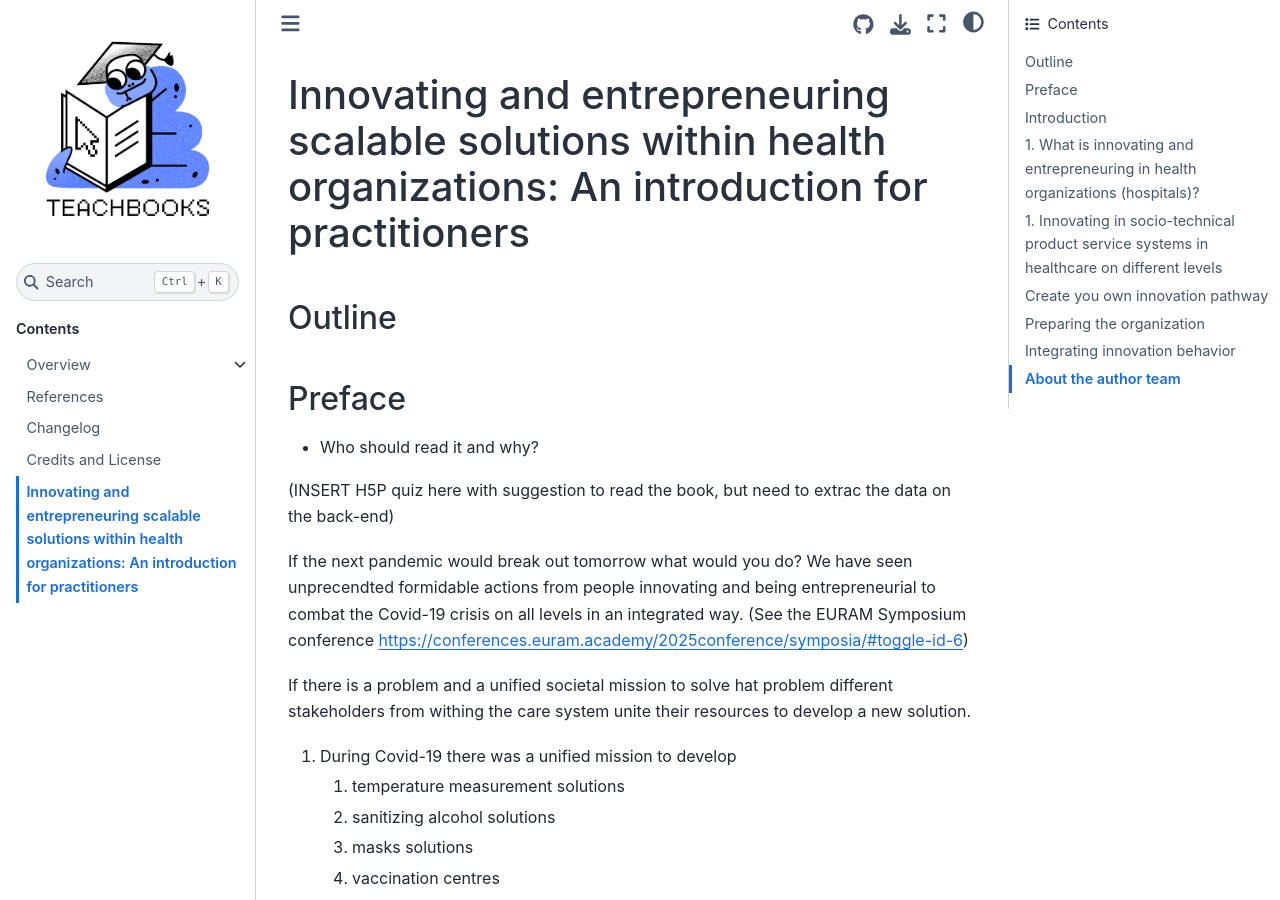
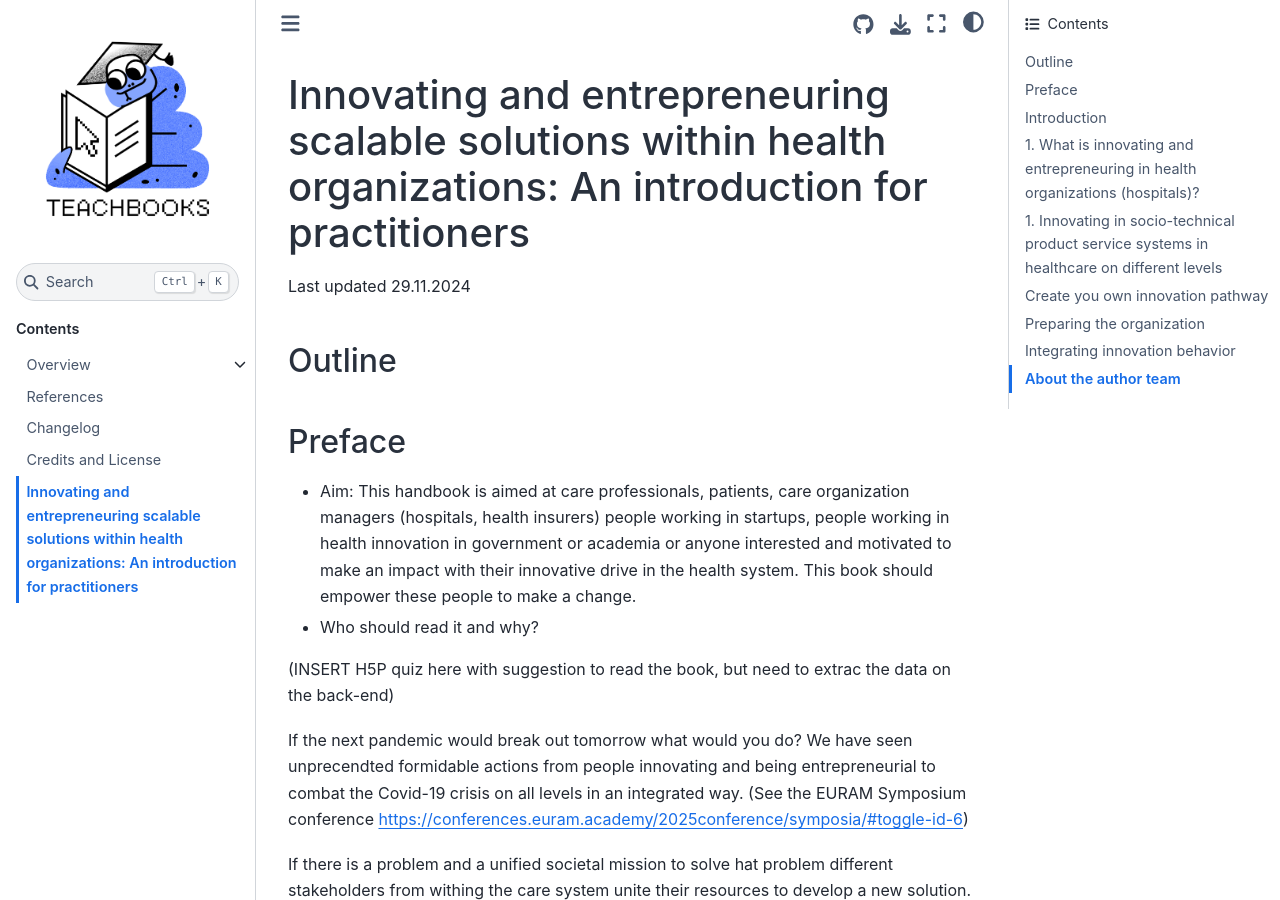
Before and after one commit to pietervandekerckhove/handbook-innovating-health, a Jupyter Book: the page built from book/Innovating_healthcare.md, in a window 1280 px wide and 900 px high. Built offline with Jupyter Book 1.0.4 settings and Sphinx 7.4.7 and the Sphinx Book theme 1.1.4, drawn with Linux system fonts in a browser that asks for light colours; comment, search, counter and statistics services are not loaded.

Commit message:
Update Innovating_healthcare.md

```diff
--- a/book/Innovating_healthcare.md
+++ b/book/Innovating_healthcare.md
@@ -1,8 +1,12 @@
 # Innovating and entrepreneuring scalable solutions within health organizations: An introduction for practitioners
+
+Last updated 29.11.2024
 
 ## Outline
 
 ## Preface
+* Aim: This handbook is aimed at care professionals, patients, care organization managers (hospitals, health insurers) people working in startups, people working in health innovation in government or academia or anyone interested and motivated to make an impact with their innovative drive in the health system. This book should empower these people to make a change.
+
 * Who should read it and why?
 
 (INSERT H5P quiz here with suggestion to read the book, but need to extrac the data on the back-end)
```
